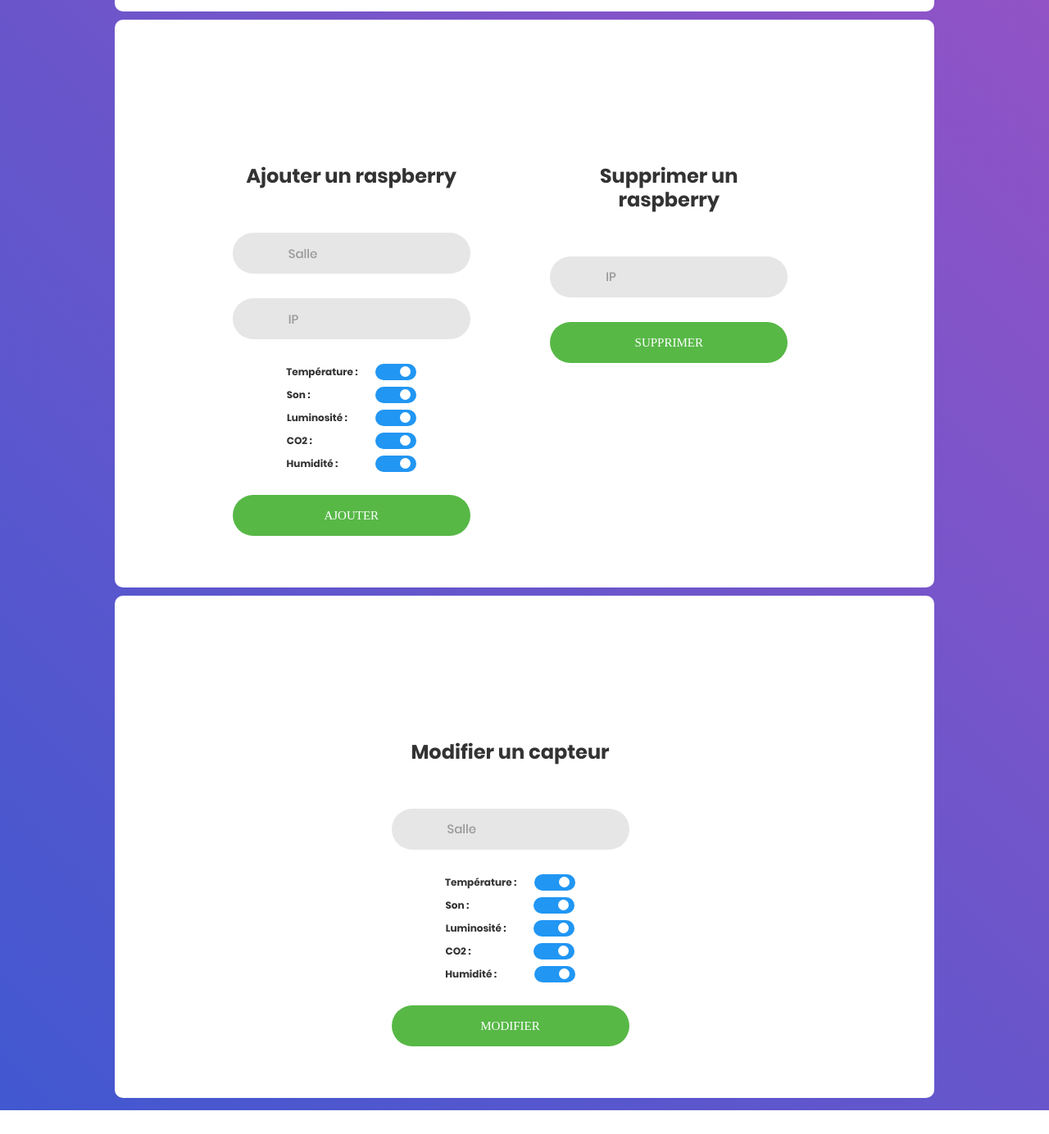
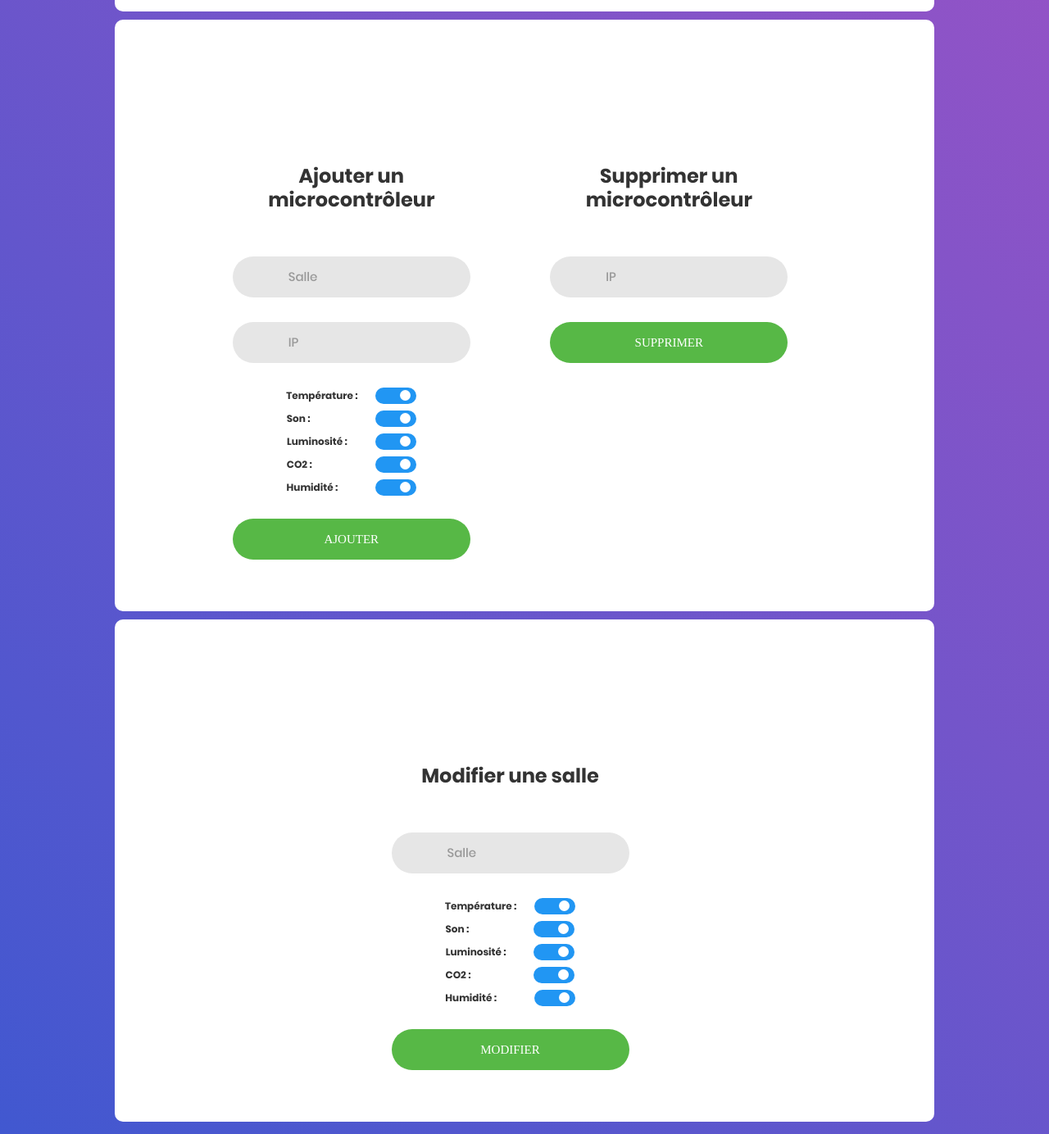
Before and after one commit to HichammG/aip-confort, a Flask app: template templates/admin_components.html in a window 1280 px wide. Shown: the part 1845-3229 px from the top of the page at 82% size. Before the commit the page ends 3200 px from the top, so only its background shows below. Run offline with Flask 2, Linux system fonts and the light colour scheme; the template is opened without the code that fills it, so the values that code supplies are empty; some libraries are stand-ins or nearby versions; some web fonts are replaced.

Commit message:
api solution madm

```diff
--- a/templates/admin_components.html
+++ b/templates/admin_components.html
@@ -117,7 +117,7 @@
 			<div class="wrap-login100-center">
 				<form class="login100-form form-add-sensor" onsubmit="return false">
 					<span class="login100-form-title">
-						Ajouter un raspberry
+						Ajouter un microcontrôleur
 					</span>
 
 					<div class="wrap-input100 validate-add-sensor" data-validate = "Un numéro de salle est requis : Sxxx">
@@ -188,7 +188,7 @@
 				</form>
 				<form class="login100-form form-delete-sensor" onsubmit="return false">
 					<span class="login100-form-title">
-						Supprimer un raspberry
+						Supprimer un microcontrôleur
 					</span>
 
 					<div class="wrap-input100 validate-delete-sensor" id="DDRSalle" data-validate = "Une adresse IPv4 est requise">
@@ -213,7 +213,7 @@
 			<div class="wrap-login100-center">
 				<form class="login100-form form-modify-sensor" onsubmit="return false">
 					<span class="login100-form-title">
-						Modifier un capteur
+						Modifier une salle
 					</span>
 
 					<div class="wrap-input100 validate-modify-sensor" data-validate = "Un numéro de salle est requis: Sxxx">
```
